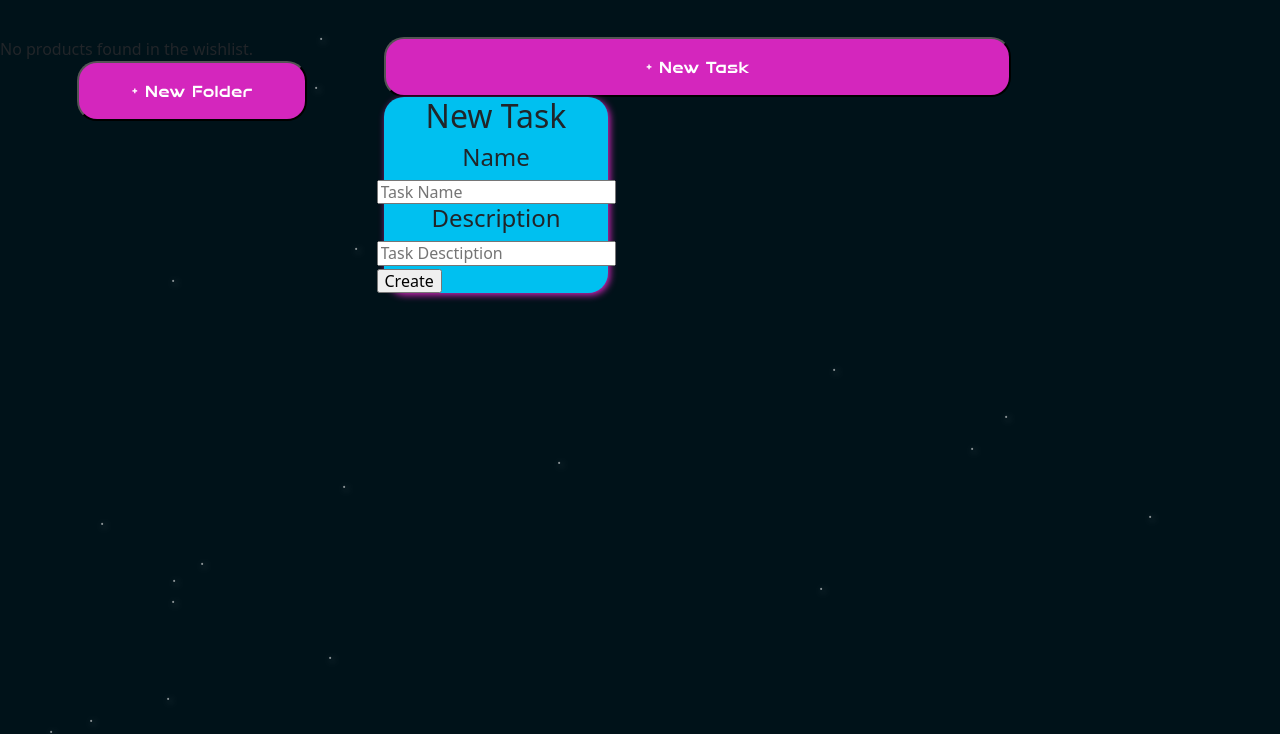
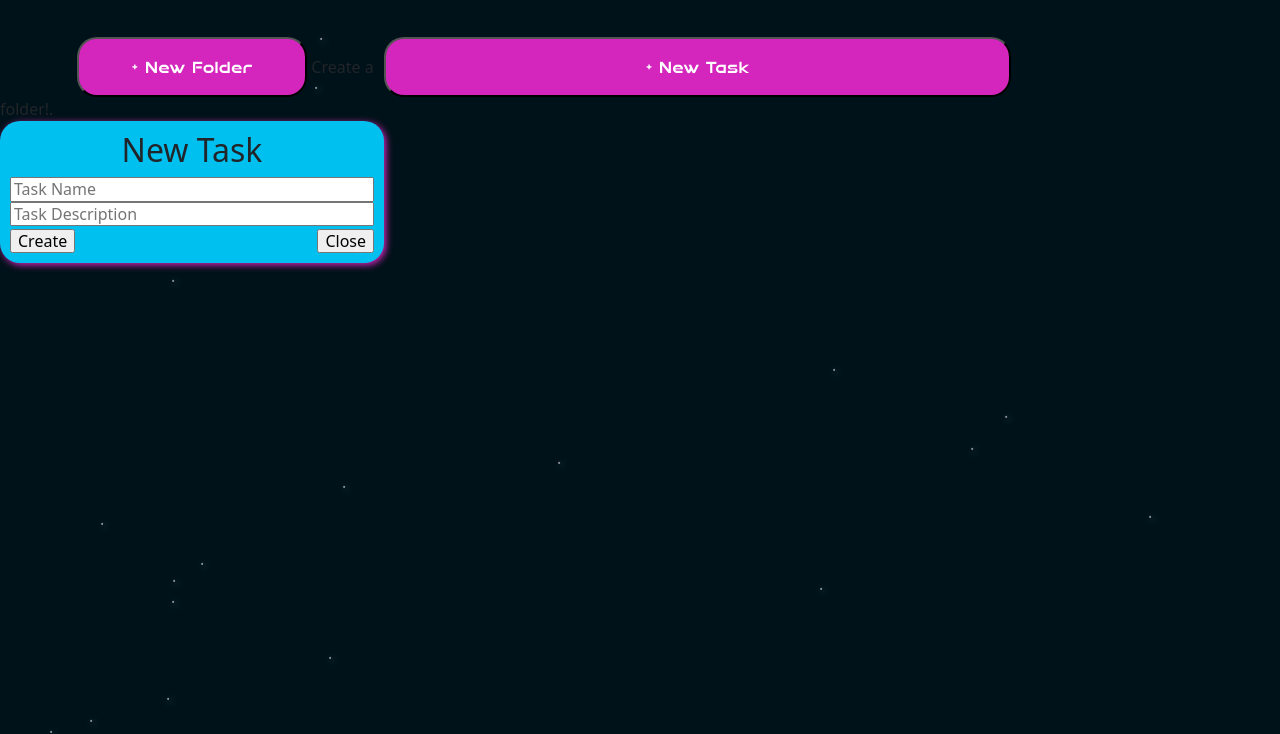
Before and after one commit to Charlie-River/planetPlanner, a PHP site: page /newpage.php in a window 1280 px wide. Shown: the part 106-840 px from the top of the page. Run offline with PHP 8.4, Linux system fonts and the light colour scheme; a user stored in the database is signed in; data comes from the database, SQL or seed files in the repository.

Commit message:
Update newpage.php
Update: left-section is split in half to accommodate all creation forms as well as the folders the user has. The task form has been created and placed correctly, opens in the area needed then button is pressed - this form has not yet had PHP added to update the database

```diff
--- a/toDo website/newpage.php
+++ b/toDo website/newpage.php
@@ -2,7 +2,7 @@
 session_start(); // Start the session (if not already started)
 
 // Check if the form has been submitted
-if (isset($_POST['createform'])) {
+if (isset($_POST['createformFolder'])) {
     // Check that there is something being submitted
     if (!isset($_POST['addFolder'])) {
         // Display an error if either username or password is missing
@@ -77,6 +77,8 @@ try {
 
   <div class="page-container">
     <div class="left-section">
+      <div class="up">
+        <button class="newFolder" onclick="openForm()"> + New Folder </button>
         <?php
         // Display the product information
         if ($rows && $rows->rowCount() > 0) {
@@ -88,10 +90,12 @@ try {
         <?php
             }
           } else {
-            echo "No products found in the wishlist.";
+              echo "Create a folder!.";
             }
         ?>
-      <button class="newFolder" onclick="openForm()"> + New Folder </button>
+      </div>
+
+      <div class="down">
 
         <div class="addFolderPopup" id="addFolderForm">
           <form method="post" class="form-container">
@@ -99,27 +103,34 @@ try {
             <input type="text" placeholder="Folder Name" name="addFolder">
             <div class="split-row">
               <div class="split-section">
-              <input type="submit" id="create" name="createform" value="Create"/>
+                <input type="submit" id="createFolder" name="createFolder" value="Create"/>
               </div>
               <div class="split-section">
-              <input type="submit" id="close" name="closeform" value="Close"/>
+                <input type="submit" id="closeFolder" name="closeFolder" value="Close"/>
               </div>
             </div>
           </form>
         </div>
 
+        <div class="addTaskPopup" id="addTaskForm">
+          <form method="post" class="form-container">
+            <h2> New Task </h2>
+            <input type="text" placeholder="Task Name" name="addTask">
+            <input type="text" placeholder="Task Description" name="taskDesc">
+            <div class="split-row">
+              <div class="split-section">
+                <input type="submit" id="createTask" name="createTask" value="Create"/>
+              </div>
+              <div class="split-section">
+                <input type="submit" id="closeTask" name="closeTask" value="Close"/>
+              </div>
+            </div>
+          </form>
         </div>
 
-    <div class="right-section">
-
-      <div class="task-container">
-      </div>
-
-      <button class="newTask" onclick=""> + New Task </button>
-
-      <section="overlay">
-      <div class="task-form-container">
-        <form ="task-form" action="">
+<!--
+        <div class="task-form-container" id="addTaskForm">
+          <form method="post" class="task-form">
           <h2> New Task </h2>
             <h4> Name </h4>
             <input type="text" placeholder="Task Name" name="addTask">
@@ -128,10 +139,21 @@ try {
             <div class="split-row split-section">
               <input type="submit" id="create" name="createform" value="Create"/>
             </div>
+            <div class="split-section">
+              <input type="submit" id="close" name="closeform" value="Close"/>
+            </div>
           </form>
+        </div> -->
+
+      </div>
     </div>
 
+    <div class="right-section">
 
+      <div class="task-container">
+      </div>
+
+      <button class="newTask" onclick="openTaskForm()"> + New Task </button>
 
     </div>
 
```
Lines whose indentation alone changed are shown as unchanged.
